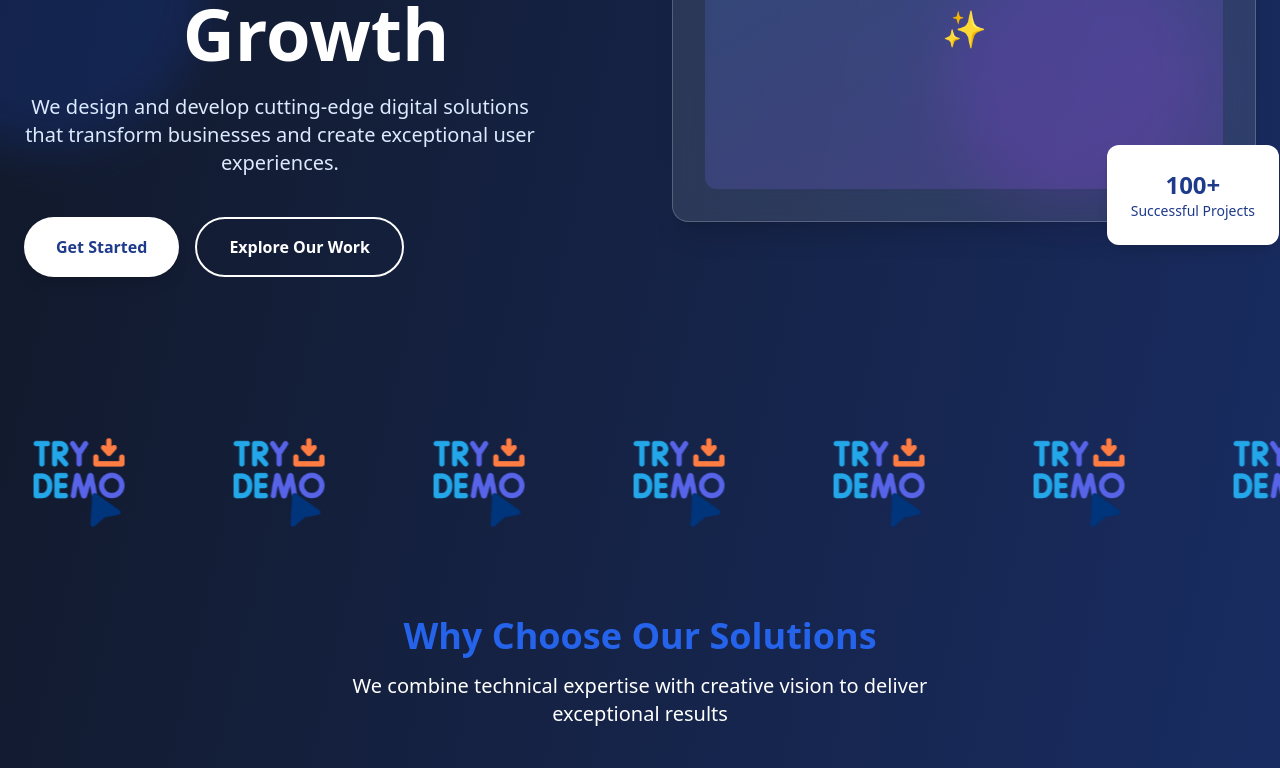
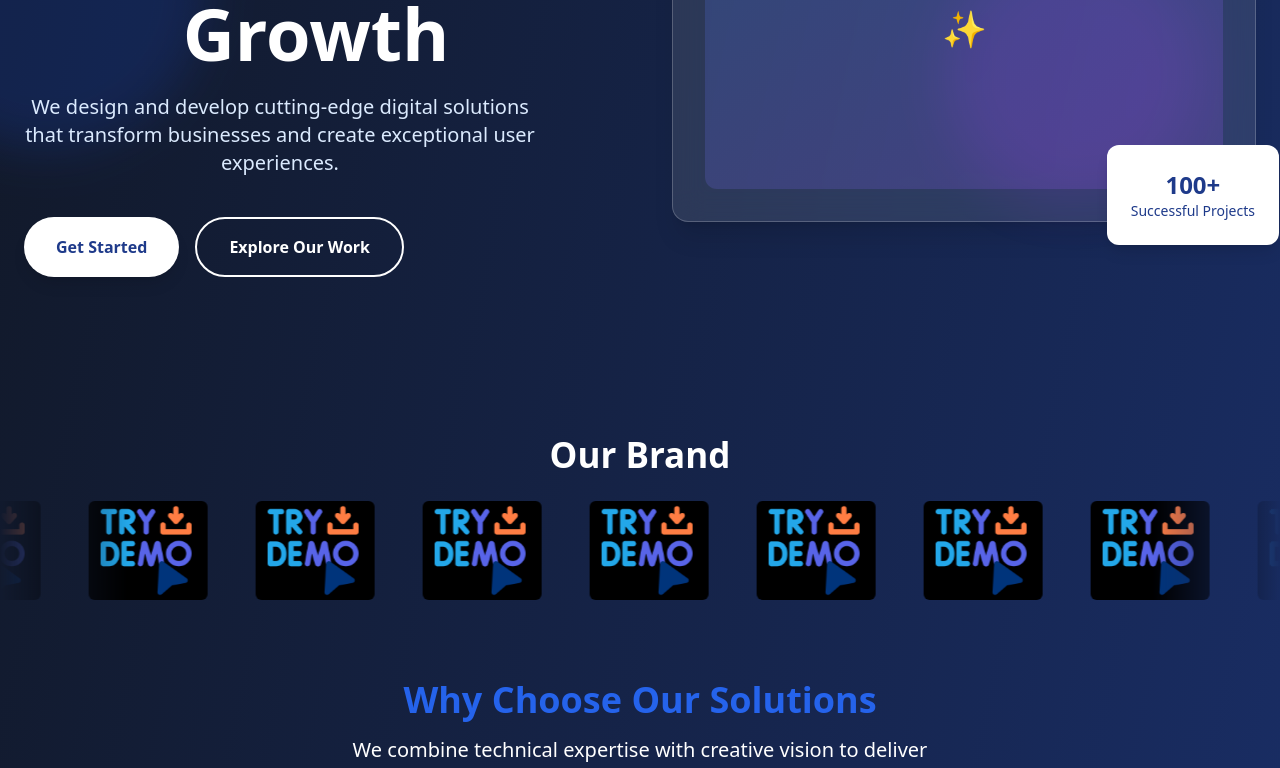
Before and after one commit to somu46/rayndi, a React (Create React App) app: page / in a window 1280 px wide. Shown: the part 449-1217 px from the top of the page. Built offline with nearby package versions, Linux system fonts and the light colour scheme.

Commit message:
`Added styled-components and updated logoSlider component to use styled-components`

```diff
--- a/package.json
+++ b/package.json
@@ -14,6 +14,7 @@
     "react-router-dom": "^7.6.2",
     "react-scripts": "5.0.1",
     "react-scroll": "^1.9.3",
+    "styled-components": "^6.1.19",
     "web-vitals": "^2.1.4"
   },
   "scripts": {
--- a/src/Components/UIVerse/logoSlider.js
+++ b/src/Components/UIVerse/logoSlider.js
@@ -1,8 +1,9 @@
-import React from 'react';
 import logo from '../../Assets/try-demo.png';
+import styled from 'styled-components';
 
-const LogoSlider = () => {
-  const logos = [
+const Card = () => {
+
+    const logos = [
     { src: logo, alt: 'logo-0' },
     { src: logo, alt: 'logo-1' },
     { src: logo, alt: 'logo-2' },
@@ -14,40 +15,101 @@ const LogoSlider = () => {
     { src: logo, alt: 'logo-8' },
     { src: logo, alt: 'logo-9' },
   ];
+  return (
+    <StyledWrapper>
+      <div className="marquee ">
+        <div className="marquee_header text-white"> Our Brand</div>
+        <div className="marquee__inner">
+          <div className="marquee__group">
+          {logos.map((logo,index)=>(
 
-  // Duplicate the logos to create seamless infinite loop
-  const duplicatedLogos = [...logos, ...logos];
-
-  return (
-    <section className="logo-slider overflow-hidden py-2">
-      <div className="relative">
-        <div className="slide-track flex animate-[scroll_5s_linear_infinite] sm:animate-[scroll_20s_linear_infinite] hover:animation-pause">
-          {duplicatedLogos.map((logo, index) => (
-            <div
-              key={index}
-              className="slide flex-shrink-0 px-4 flex items-center justify-center"
-              style={{ width: 'clamp(100px, 20vw, 200px)' }} // Responsive width
-            >
+            <span
+             key={index} >
               <img
                 className="h-auto max-h-[60px] md:max-h-[91px] w-auto object-contain"
                 loading="lazy"
                 src={logo.src}
                 alt={logo.alt}
               />
-            </div>
+            </span>
+
           ))}
+
+          </div>
+          <div className="marquee__group">
+             {logos.map((logo,index)=>(
+
+            <span
+             key={index} >
+              <img
+                className="h-auto max-h-[60px] md:max-h-[91px] w-auto object-contain"
+                loading="lazy"
+                src={logo.src}
+                alt={logo.alt}
+              />
+            </span>
+
+          ))}
+          </div>
         </div>
       </div>
+    </StyledWrapper>
+  );
+}
 
-      {/* Add the animation to your Tailwind config or CSS */}
-      <style jsx global>{`
-        @keyframes scroll {
-          0% { transform: translateX(0); }
-          100% { transform: translateX(-50%); }
-        }
-      `}</style>
-    </section>
-  );
-};
+const StyledWrapper = styled.div`
+  .marquee {
+    overflow: hidden;
+    /* hide the scrolling overflow */
+    width: 100%;
+    -webkit-mask-image: linear-gradient(
+      to right,
+      transparent 0%,
+      black 10%,
+      black 90%,
+      transparent 100%
+    );
+    mask-image: linear-gradient(
+      to right,
+      transparent 0%,
+      black 10%,
+      black 90%,
+      transparent 100%
+    );
+  }
+  .marquee_header {
+    font-size: 35px;
+    font-weight: 800;
+    text-align: center;
+    margin-bottom: 20px;
+  }
+  .marquee__inner {
+    display: flex;
+    width: max-content;
+    animation: marquee 15s linear infinite;
+  }
 
-export default LogoSlider;
+  .marquee__group {
+    display: flex;
+  }
+
+  .marquee__group span {
+    margin: 0 1.5rem;
+    white-space: nowrap;
+    background: #000000;
+    color: white;
+    padding: 4px 16px 4px 12px;
+    border-radius: 6px;
+    font-size: 1.2rem;
+  }
+
+  @keyframes marquee {
+    0% {
+      transform: translateX(0);
+    }
+    100% {
+      transform: translateX(-50%);
+    }
+  }`;
+
+export default Card;
```
Also changed, not shown: 1 other file (tests, documents, lock files or other folders).
